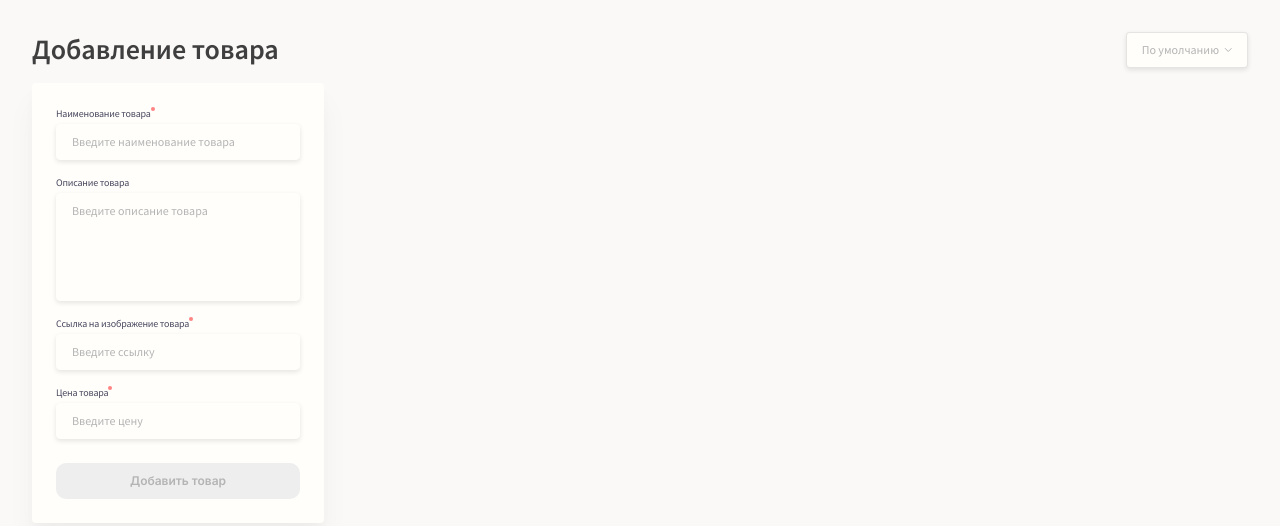
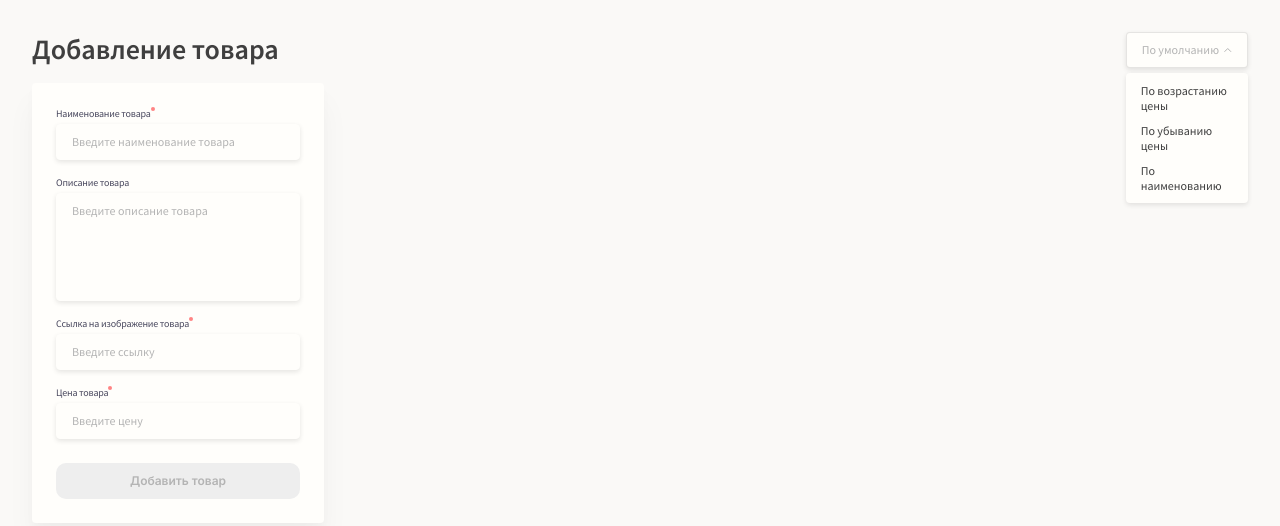
Before and after one commit to baraboza/idaproject, a Nuxt app: page / in a window 1280 px wide. Both pictures are taken after a click on the button "По умолчанию". Shown: the top 526 px of the page. Built offline with nearby package versions, Linux system fonts and the light colour scheme.

Commit message:
Разработка функционала сортировки списка

```diff
--- a/components/ProductList.vue
+++ b/components/ProductList.vue
@@ -8,7 +8,23 @@
       </div>
       <div class="col-list grid-col">
         <div class="sort">
-          <SelectComponent />
+          <SelectComponent
+            v-model="sort"
+            :items="[
+              {
+                value: 'price-asc',
+                text: 'По возрастанию цены'
+              },
+              {
+                value: 'price-desc',
+                text: 'По убыванию цены'
+              },
+              {
+                value: 'title',
+                text: 'По наименованию'
+              }
+            ]"
+          />
         </div>
 
         <transition-group
@@ -17,7 +33,7 @@
           class="list grid-row"
         >
           <li
-            v-for="(item, index) in items"
+            v-for="(item, index) in sortedItems"
             :key="item.title"
             class="item grid-col"
           >
@@ -37,7 +53,31 @@
 export default {
   data () {
     return {
+      sort: '',
       items: []
+    }
+  },
+
+  computed: {
+    sortedItems () {
+      const methods = {
+        title: (a, b) => {
+          return a.title.localeCompare(b.title, ['ru', 'en'])
+        },
+        'price-asc': (a, b) => {
+          return +a.price.replaceAll(' ', '') - +b.price.replaceAll(' ', '')
+        }
+      }
+
+      methods['price-desc'] = (a, b) => {
+        return -1 * methods['price-asc'](a, b)
+      }
+
+      if (!this.sort || !methods[this.sort]) {
+        return this.items
+      }
+
+      return [...this.items].sort(methods[this.sort])
     }
   },
 
--- a/components/SelectComponent.vue
+++ b/components/SelectComponent.vue
@@ -1,23 +1,94 @@
 <template>
   <div class="wrap">
-    <input type="hidden" value="">
-    <button type="button" class="button is-default">
-      <span>По умолчанию</span>
-      <svg width="8" height="6" viewBox="0 0 8 6" fill="none" xmlns="http://www.w3.org/2000/svg">
-        <path d="M7.48532 1.24264L4.24268 4.48528L1.00003 1.24264" stroke="#B4B4B4"/>
+    <input
+      type="hidden"
+      :value="value"
+    >
+    <button
+      type="button"
+      class="button"
+      :class="{
+        'is-default': !value
+      }"
+      @click="showList = !showList"
+    >
+      <span>
+        {{ buttonText }}
+      </span>
+      <svg
+        width="8"
+        height="6"
+        viewBox="0 0 8 6"
+        fill="none"
+        xmlns="http://www.w3.org/2000/svg"
+        :class="{
+          'is-rotate': showList
+        }"
+      >
+        <path d="M7.48532 1.24264L4.24268 4.48528L1.00003 1.24264" stroke="#B4B4B4" />
       </svg>
     </button>
-    <ul class="list has-aling-right">
-      <li class="item" tabindex="0">По возрастанию цены</li>
-      <li class="item" tabindex="0">По убыванию цены</li>
-      <li class="item" tabindex="0">По наименованию</li>
-    </ul>
+    <transition name="fade">
+      <ul
+        v-show="showList"
+        class="list"
+      >
+        <li
+          v-for="(item, index) in items"
+          :key="index"
+          class="item"
+          tabindex="0"
+          @click="onItemClick(item.value)"
+        >
+          {{ item.text }}
+        </li>
+      </ul>
+    </transition>
   </div>
 </template>
 
 <script>
 export default {
+  props: {
+    placeholder: {
+      type: String,
+      default: 'По умолчанию'
+    },
+    value: {
+      type: String,
+      default: ''
+    },
+    items: {
+      type: Array,
+      default () {
+        return []
+      }
+    }
+  },
 
+  data () {
+    return {
+      showList: false
+    }
+  },
+
+  computed: {
+    buttonText () {
+      if (this.value) {
+        const item = this.items.find(item => item.value === this.value)
+        return item.text
+      } else {
+        return this.placeholder
+      }
+    }
+  },
+
+  methods: {
+    onItemClick (value) {
+      this.$emit('input', value)
+      this.showList = false
+    }
+  }
 }
 </script>
 
@@ -62,10 +133,14 @@ export default {
   svg {
     margin-left: 5px;
     flex-shrink: 0;
+    transition: transform 0.3s;
+
+    &.is-rotate {
+      transform: rotate(180deg);
+    }
   }
 }
 .list {
-  display: none;
   position: absolute;
   z-index: 2;
   border-radius: 4px;
```
